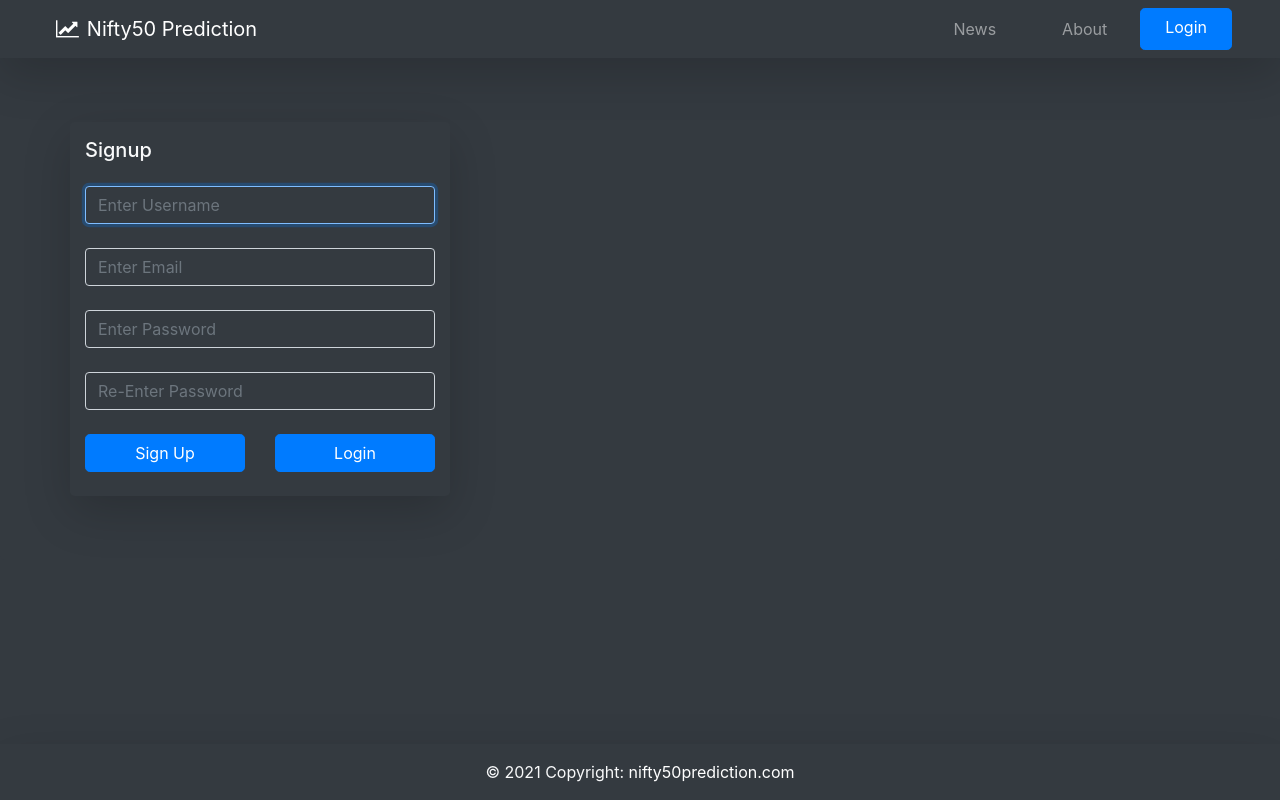
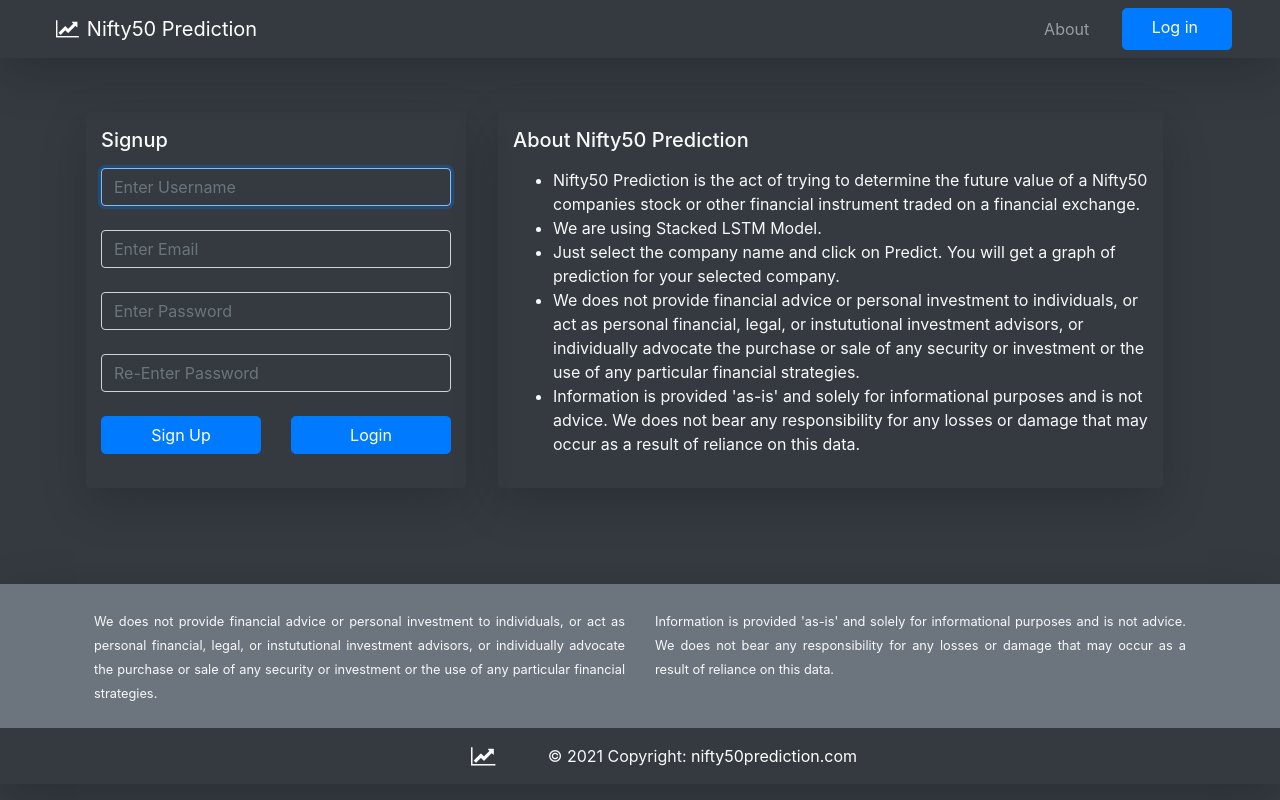
Before and after one commit to sanket-kumbhare/Nifty-Prediction, a Django app: page /signup/ in a window 1280 px wide. Run offline with Django 3.2, Linux system fonts and the light colour scheme.

Commit message:
News section added signup page updated

```diff
--- a/Stock_Prediction/urls.py
+++ b/Stock_Prediction/urls.py
@@ -20,11 +20,8 @@ from stock import views
 urlpatterns = [
     path('admin/', admin.site.urls),
 
-    # Auth
     path('', views.home, name='home'),
     path('signup/', views.signupuser, name='signupuser'),
     path('logout/', views.logoutuser, name='logoutuser'),
 
-    # Main
-    path('prediction/', views.prediction, name='prediction')
 ]
--- a/stock/templates/base.html
+++ b/stock/templates/base.html
@@ -15,19 +15,28 @@
 
 		<title>Nifty50 Prediction</title>
 	</head>
+	<style type="text/css">
+		html{
+			scroll-behavior: smooth;
+		}
+	</style>
 	<header>
 
 		<!-- Navigation Bar -->
 		{% if user.is_authenticated %}
-		<nav class="navbar navbar-expand-lg navbar-dark bg-dark px-5 shadow-lg">
-			<a class="navbar-brand" href="{% url 'prediction' %}"><i class="fa fa-line-chart px-2" aria-hidden="true"></i>Nifty50 Prediction</a>
+		<nav class="navbar navbar-expand-lg navbar-dark bg-dark px-5 shadow-lg fixed-top">
+			<a class="navbar-brand" href="#main"><i class="fa fa-line-chart px-2" aria-hidden="true"></i>Nifty50 Prediction</a>
 			<button class="navbar-toggler" type="button" data-toggle="collapse" data-target="#navbarNavAltMarkup" aria-controls="navbarNavAltMarkup" aria-expanded="false" aria-label="Toggle navigation">
 				<span class="navbar-toggler-icon"></span>
 			</button>
 			<div class="collapse navbar-collapse" id="navbarNavAltMarkup">
 				<div class="navbar-nav ml-auto">
-					<a class="nav-item nav-link px-4 mx-2 btn" href="#">News</a>
+					<a class="nav-item nav-link px-4 mx-2 btn active" href="#news">News</a>
+					{% if request.path == '/about/' %}
+					<a class="nav-item nav-link px-4 mx-2 btn active" href="#">About</a>
+					{% else %}
 					<a class="nav-item nav-link px-4 mx-2 btn" href="#">About</a>
+					{% endif %}
 					<form action="{% url 'logoutuser' %}" method="POST">
 						{% csrf_token %}
 						<button class="nav-item px-4 btn btn-primary btn-block rounded-ls" type="submit">{{ user.username|title }}</button>
@@ -36,30 +45,37 @@
 			</div>
 		</nav>
 		{% elif request.path == '/' %}
-		<nav class="navbar navbar-expand-lg navbar-dark bg-dark px-5 shadow-lg">
+		<nav class="navbar navbar-expand-lg navbar-dark bg-dark px-5 shadow-lg fixed-top">
+			<a class="navbar-brand" href="#main"><i class="fa fa-line-chart px-2" aria-hidden="true"></i>Nifty50 Prediction</a>
+			<button class="navbar-toggler" type="button" data-toggle="collapse" data-target="#navbarNavAltMarkup" aria-controls="navbarNavAltMarkup" aria-expanded="false" aria-label="Toggle navigation">
+				<span class="navbar-toggler-icon"></span>
+			</button>
+			<div class="collapse navbar-collapse" id="navbarNavAltMarkup">
+				<div class="navbar-nav ml-auto">
+					<a class="nav-item nav-link px-4 mx-2 btn active" href="#news">News</a>
+					{% if request.path == '/about/' %}
+					<a class="nav-item nav-link px-4 mx-2 btn active" href="#">About</a>
+					{% else %}
+					<a class="nav-item nav-link px-4 mx-2 btn" href="#">About</a>
+					{% endif %}
+					<a class="nav-item px-4 btn btn-primary btn-block rounded-lg" href="{% url 'signupuser' %}">Register</a>
+				</div>
+			</div>
+		</nav>
+		{% else %}
+		<nav class="navbar navbar-expand-lg navbar-dark bg-dark px-5 shadow-lg fixed-top">
 			<a class="navbar-brand" href="{% url 'home' %}"><i class="fa fa-line-chart px-2" aria-hidden="true"></i>Nifty50 Prediction</a>
 			<button class="navbar-toggler" type="button" data-toggle="collapse" data-target="#navbarNavAltMarkup" aria-controls="navbarNavAltMarkup" aria-expanded="false" aria-label="Toggle navigation">
 				<span class="navbar-toggler-icon"></span>
 			</button>
 			<div class="collapse navbar-collapse" id="navbarNavAltMarkup">
 				<div class="navbar-nav ml-auto">
-					<a class="nav-item nav-link px-4 mx-2 btn" href="#">News</a>
+					{% if request.path == '/about/' %}
+					<a class="nav-item nav-link px-4 mx-2 btn active" href="#">About</a>
+					{% else %}
 					<a class="nav-item nav-link px-4 mx-2 btn" href="#">About</a>
-					<a class="nav-item px-4 btn btn-primary btn-block rounded-lg" href="{% url 'signupuser' %}">Register</a>
-				</div>
-			</div>
-		</nav>
-		{% else %}
-		<nav class="navbar navbar-expand-lg navbar-dark bg-dark px-5 shadow-lg">
-			<a class="navbar-brand" href="{% url 'home' %}"><i class="fa fa-line-chart px-2" aria-hidden="true"></i>Nifty50 Prediction</a>
-			<button class="navbar-toggler" type="button" data-toggle="collapse" data-target="#navbarNavAltMarkup" aria-controls="navbarNavAltMarkup" aria-expanded="false" aria-label="Toggle navigation">
-				<span class="navbar-toggler-icon"></span>
-			</button>
-			<div class="collapse navbar-collapse" id="navbarNavAltMarkup">
-				<div class="navbar-nav ml-auto">
-					<a class="nav-item nav-link px-4 mx-2 btn" href="#">News</a>
-					<a class="nav-item nav-link px-4 mx-2 btn" href="#">About</a>
-					<a class="nav-item px-4 btn btn-primary btn-block rounded-lg" href="{% url 'home' %}">Login</a>
+					{% endif %}
+					<a class="nav-item px-4 btn btn-primary btn-block rounded-lg" href="{% url 'home' %}">&nbsp;Log in&nbsp;&nbsp;</a>
 				</div>
 			</div>
 		</nav>
@@ -88,10 +104,36 @@
 	    {% block 'script' %}
 	    {% endblock 'script' %}
 	</body>
-	<footer class="footer fixed-bottom">
-		<div class="text-light bg-dark text-center p-3 shadow-lg">
+	<footer class="bg-secondary text-justify text-lg-start shadow-lg">
+		<!-- Grid container -->
+		<div class="container p-4">
+			<!--Grid row-->
+			<div class="row">
+				<!--Grid column-->
+				<div class="col-lg-6 col-md-12 mb-4 mb-md-0">
+					<small>
+						We does not provide financial advice or personal investment to individuals, or act as personal financial, legal, or instututional investment advisors, or individually advocate the purchase or sale of any security or investment or the use of any particular financial strategies.
+					</small>
+				</div>
+				<!--Grid column-->
+				<!--Grid column-->
+				<div class="col-lg-6 col-md-12 mb-4 mb-md-0">
+					<small>
+						Information is provided 'as-is' and solely for informational purposes and is not advice. We does not bear any responsibility for any losses or damage that may occur as a result of reliance on this data.
+					</small>
+				</div>
+				<!--Grid column-->
+			</div>
+			<!--Grid row-->
+		</div>
+		<!-- Grid container -->
+
+		<!-- Copyright -->
+		<div class="text-center text-light p-3 bg-dark">
+			<i class="fa fa-line-chart fa-lg px-5" aria-hidden="true"></i>
 			© {% now 'Y' %} Copyright:
 			<a class="text-white" href="#">nifty50prediction.com</a>
 		</div>
+		<!-- Copyright -->
 	</footer>
 </html>
--- a/stock/templates/prediction.html
+++ /dev/null
@@ -1 +0,0 @@
-{% extends 'base.html' %}
--- a/stock/templates/signup.html
+++ b/stock/templates/signup.html
@@ -1,11 +1,11 @@
 {% extends 'base.html' %}
 {% block 'content' %}
-<div class="jumbotron vertical-center bg-dark">
-	<div class="container">
+<div class="jumbotron bg-dark mt-5">
+	<div class="container ">
 		<div class="row">
-			<div class="col-sm-4 shadow-lg py-3 rounded-lg">
-				<h5 class="fw-light mb-4">Signup</h5>
-				<p class="text-danger">{{ error }}</p>
+			<div class="col-sm-4 shadow-lg py-3 rounded-lg mx-3">
+				<h5 class="fw-light mb-2">Signup</h5>
+				<p class="text-danger text-center">{{ error }}</p>
 				<form method="POST">
 					{% csrf_token %}
 					<div class="mb-4">
@@ -30,6 +30,26 @@
 					</div>
 				</form>
 			</div>
+			<div class="col-sm-7 shadow-lg py-3 rounded-lg mx-3">
+				<h5 class="fw-light mb-3">About Nifty50 Prediction</h5>
+				<ul>
+					<li>
+						Nifty50 Prediction is the act of trying to determine the future value of a Nifty50 companies stock or other financial instrument traded on a financial exchange.
+					</li>
+					<li>
+						We are using Stacked LSTM Model.
+					</li>
+					<li>
+						Just select the company name and click on Predict. You will get a graph of prediction for your selected company.
+					</li>
+					<li>
+						We does not provide financial advice or personal investment to individuals, or act as personal financial, legal, or instututional investment advisors, or individually advocate the purchase or sale of any security or investment or the use of any particular financial strategies.
+					</li>
+					<li>
+						Information is provided 'as-is' and solely for informational purposes and is not advice. We does not bear any responsibility for any losses or damage that may occur as a result of reliance on this data.
+					</li>
+				</ul>
+			</div>
 		</div>
 	</div>
 </div>
--- a/stock/views.py
+++ b/stock/views.py
@@ -5,9 +5,16 @@ from django.contrib.auth import authenticate, login, logout
 from django.db import IntegrityError
 from nsepy import get_history
 from datetime import date, timedelta
+from GoogleNews import GoogleNews
 
 # Create your views here.
 def home(request):
+	# news data
+	googlenews = GoogleNews(lang='en', period='1d', encode='utf-8')
+	googlenews.get_news('Nifty stock market')
+	results = googlenews.result(sort=True)
+
+	# chart data
 	data = get_history(
 			symbol="NIFTY",
 			start=date.today() - timedelta(days=30),
@@ -15,15 +22,16 @@ def home(request):
 			index=True,
 		)
 	labels = data._data.axes[1].tolist()
+
 	if request.method == 'GET':
-		return render(request, 'home.html', {'labels': labels, 'data': data['Close'].tolist()})
+		return render(request, 'home.html', {'labels': labels, 'data': data['Close'].tolist(), 'results': results})
 	if request.method == 'POST':
 		user = authenticate(request, username=request.POST['username'], password=request.POST.get('password'))
 		if user is not None:
 			login(request, user)
-			return redirect('prediction')
+			return redirect('home')
 		else:
-			return render(request, 'home.html', {'error': "*Username and Password doesn't Match.*", 'labels': labels, 'data': data['Close']})
+			return render(request, 'home.html', {'error': "*Username and Password doesn't Match.*", 'labels': labels, 'data': data['Close'], 'results': results})
 
 def signupuser(request):
 	if request.method == 'POST':
@@ -32,7 +40,7 @@ def signupuser(request):
 				user = User.objects.create_user(request.POST.get('username'), request.POST.get('email'), request.POST.get('password1'))
 				user.save()
 				login(request, user)
-				return redirect('prediction')
+				return redirect('home')
 			except IntegrityError:
 				return render(request, 'signup.html', {'form': SignUpForm(), 'error': '*Username is already taken.*'})
 		else:
@@ -43,6 +51,3 @@ def logoutuser(request):
 	if request.method == 'POST':
 		logout(request)
 		return redirect('home')
-
-def prediction(request):
-	return render(request, 'prediction.html')
```
Also changed, not shown: stock/templates/home.html (+24 -3 lines), db.sqlite3. Lines whose indentation alone changed are shown as unchanged.
